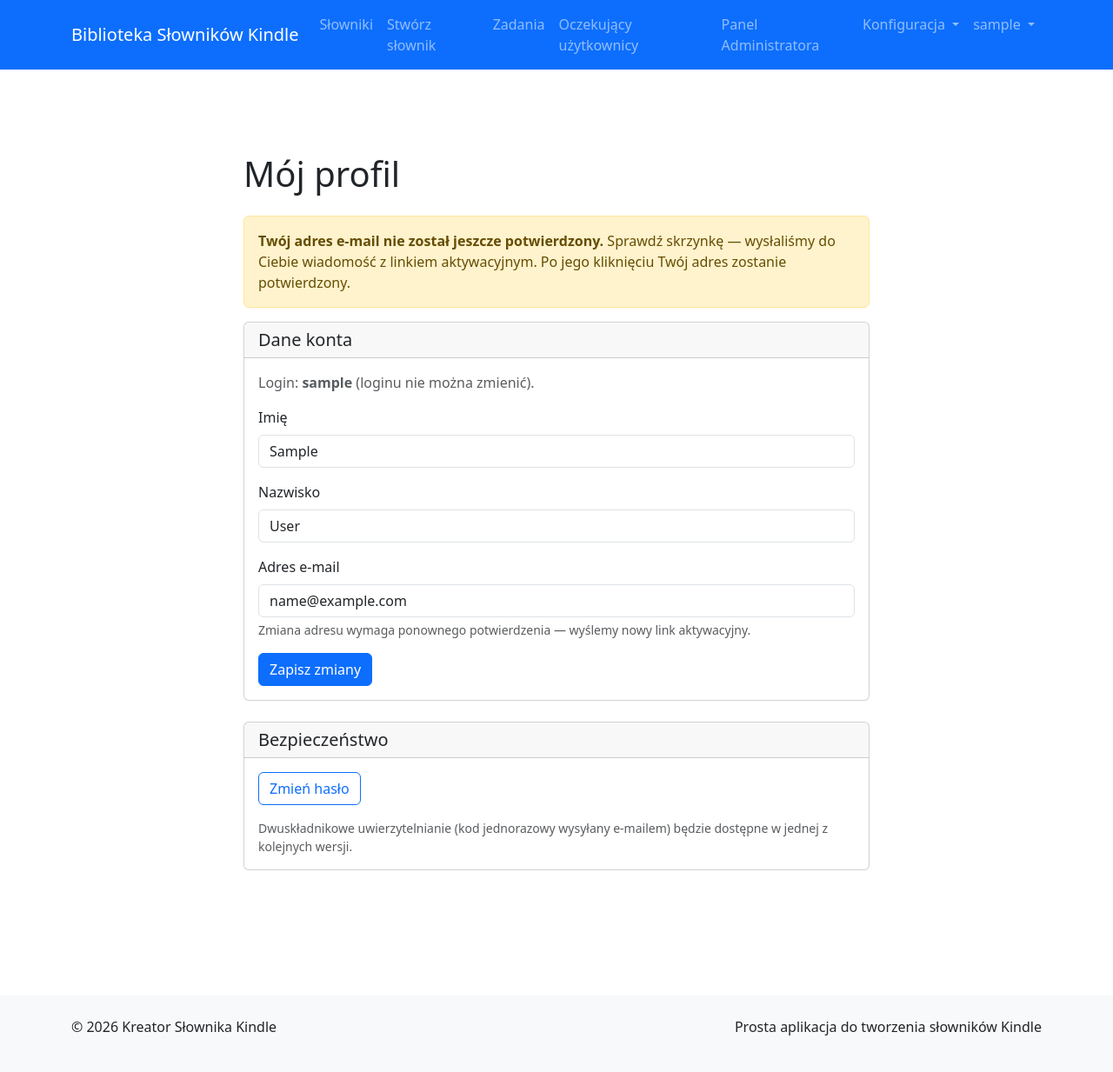
After one commit to MarekWo/kindle_dict, a Django app: page /accounts/profile/ in a window 1280 px wide. The commit adds this page. Shown: the whole page at 87% size. Run offline with Django 4.2, Linux system fonts and the light colour scheme; the visitor is signed in with stand-in values (Sample User, id 1); data comes from the database, SQL or seed files in the repository; data that the repository does not hold is empty; parts of the project's set-up code (start-up, migrations or seed data) failed here and were passed over.

Commit message:
Profile edit + password change for logged-in users (Sprint B.4)
Adds the self-service surface a registered user actually needs once
they're inside.

/accounts/profile/ (ProfileEditView, login required) lets the user
update first name, last name and email. Changing the email address
trips the verification flow from Sprint B.2: UserSettings flips to
email_verified=False, a new secrets.token_urlsafe(32) is stored and
a confirmation link is dispatched to the *new* address. The user
stays logged in; an in-page banner flags the unverified state until
they click the link.

The pre-edit email is snapshotted in get_object() because
ModelForm.is_valid() copies cleaned_data onto self.request.user before
form_valid() runs — reading user.email after that point silently sees
the post-edit value and skips the re-verification branch (caught by
the local end-to-end test before deploy).

Email uniqueness is enforced in ProfileEditForm.clean_email, excluding
the user's own row.

/accounts/password_change/ + /done/ wire up Django's built-in
PasswordChangeView and PasswordChangeDoneView with project-styled
Bootstrap templates.

Navbar refactor: the standalone "Wyloguj się ({{ user.username }})"
entry and the non-superuser "Ustawienia" link are replaced with a
single dropdown labelled with the username, exposing Mój profil /
Zmień hasło / Ustawienia powiadomień / Wyloguj się (logout still a
POST form, now rendered as a dropdown-item button). The superuser
"Konfiguracja" dropdown loses the duplicated "Ustawienia użytkownika"
entry — it now lives in the account dropdown like for everyone else.

Validated locally end-to-end with Django's test client (SMTP mocked):
name-only edit keeps email_verified intact, email change resets it +
issues a token + sends mail + raises the profile banner; password
change redirects to /done/; anonymous users get 302 from both views;
duplicate-email re-renders the form with the validation error.

Co-Authored-By: Claude Opus 4.7 <noreply@anthropic.com>

```diff
--- a/src/dictionary/auth_views.py
+++ b/src/dictionary/auth_views.py
@@ -10,16 +10,17 @@ from datetime import timedelta
 
 from django.contrib.auth.views import LoginView
 from django.contrib.auth.forms import AuthenticationForm
+from django.contrib.auth.mixins import LoginRequiredMixin
 from django.utils.translation import gettext_lazy as _
 from django.utils import timezone
 from django import forms
 from django.shortcuts import render, redirect
 from django.contrib import messages
 from django.urls import reverse, reverse_lazy
-from django.views.generic import FormView, TemplateView, View
+from django.views.generic import FormView, TemplateView, UpdateView, View
 
 from .captcha_utils import verify_captcha_response, get_captcha_context, is_captcha_enabled
-from .forms import UserRegistrationForm
+from .forms import UserRegistrationForm, ProfileEditForm
 from .models import UserSettings
 from .email_utils import (
     send_registration_verification_email,
@@ -170,3 +171,66 @@ class EmailVerificationView(View):
         return render(request, 'auth/email_verified.html', {
             'user': settings_row.user,
         })
+
+
+class ProfileEditView(LoginRequiredMixin, UpdateView):
+    """Lets a logged-in user edit their own first/last name and email.
+
+    Changing the email address re-triggers the verification flow from
+    Sprint B.2: email_verified flips back to False, a fresh token is
+    generated and a confirmation link is sent to the new address. The
+    user remains logged in — the email_verified flag is only consulted
+    by later sprints (password reset, email-2FA).
+    """
+
+    form_class = ProfileEditForm
+    template_name = 'auth/profile.html'
+    success_url = reverse_lazy('profile')
+
+    def get_object(self, queryset=None):
+        user = self.request.user
+        # Snapshot the original email here. ModelForm.is_valid() copies
+        # cleaned_data onto the instance *before* form_valid runs, so we
+        # cannot read user.email after that point and expect the pre-edit
+        # value.
+        self._original_email = (user.email or '').strip().lower()
+        return user
+
+    def get_context_data(self, **kwargs):
+        context = super().get_context_data(**kwargs)
+        context['settings_row'] = UserSettings.objects.filter(user=self.request.user).first()
+        return context
+
+    def form_valid(self, form):
+        new_email = (form.cleaned_data.get('email') or '').strip().lower()
+        email_changed = self._original_email != new_email
+
+        response = super().form_valid(form)  # persists the User row
+
+        if email_changed:
+            user = self.object
+            token = secrets.token_urlsafe(32)
+            settings_row, _created = UserSettings.objects.get_or_create(user=user)
+            settings_row.email_verified = False
+            settings_row.email_verification_token = token
+            settings_row.email_verification_sent_at = timezone.now()
+            settings_row.save(update_fields=[
+                'email_verified',
+                'email_verification_token',
+                'email_verification_sent_at',
+                'updated_at',
+            ])
+
+            verify_url = self.request.build_absolute_uri(
+                reverse('verify_email', kwargs={'token': token})
+            )
+            send_registration_verification_email(user, verify_url)
+            messages.warning(
+                self.request,
+                _("Adres e-mail został zmieniony. Wysłaliśmy na nowy adres link "
+                  "aktywacyjny — prosimy potwierdzić nowy adres, klikając w link.")
+            )
+        else:
+            messages.success(self.request, _("Profil zaktualizowany."))
+
+        return response
--- a/src/dictionary/forms.py
+++ b/src/dictionary/forms.py
@@ -488,6 +488,40 @@ class UserRegistrationForm(UserCreationForm):
         return email
 
 
+class ProfileEditForm(forms.ModelForm):
+    """Lets a logged-in user edit their first/last name and email."""
+
+    class Meta:
+        model = get_user_model()
+        fields = ('first_name', 'last_name', 'email')
+        labels = {
+            'first_name': _("Imię"),
+            'last_name': _("Nazwisko"),
+            'email': _("Adres e-mail"),
+        }
+        help_texts = {
+            'email': _("Zmiana adresu wymaga ponownego potwierdzenia — wyślemy nowy link aktywacyjny."),
+        }
+
+    def __init__(self, *args, **kwargs):
+        super().__init__(*args, **kwargs)
+        for field in self.fields.values():
+            field.required = True
+            existing = field.widget.attrs.get('class', '')
+            field.widget.attrs['class'] = (existing + ' form-control').strip()
+
+    def clean_email(self):
+        email = (self.cleaned_data.get('email') or '').strip()
+        if not email:
+            raise forms.ValidationError(_("Adres e-mail jest wymagany."))
+        qs = get_user_model().objects.filter(email__iexact=email)
+        if self.instance and self.instance.pk:
+            qs = qs.exclude(pk=self.instance.pk)
+        if qs.exists():
+            raise forms.ValidationError(_("Konto z tym adresem e-mail już istnieje."))
+        return email
+
+
 class UserApprovalForm(forms.Form):
     """Pick which app groups a freshly verified user should land in."""
 
--- a/src/kindle_dict/urls.py
+++ b/src/kindle_dict/urls.py
@@ -5,7 +5,7 @@ URL configuration for kindle_dict project.
 """
 
 from django.contrib import admin
-from django.urls import path, include
+from django.urls import path, include, reverse_lazy
 from django.conf import settings
 from django.conf.urls.static import static
 from django.views.generic import TemplateView
@@ -15,6 +15,7 @@ from dictionary.auth_views import (
     RegisterView,
     RegistrationDoneView,
     EmailVerificationView,
+    ProfileEditView,
 )
 
 urlpatterns = [
@@ -30,6 +31,16 @@ urlpatterns = [
     path('accounts/register/', RegisterView.as_view(), name='register'),
     path('accounts/registration-done/', RegistrationDoneView.as_view(), name='registration_done'),
     path('accounts/verify-email/<str:token>/', EmailVerificationView.as_view(), name='verify_email'),
+
+    # Zarządzanie własnym kontem
+    path('accounts/profile/', ProfileEditView.as_view(), name='profile'),
+    path('accounts/password_change/', auth_views.PasswordChangeView.as_view(
+        template_name='auth/password_change_form.html',
+        success_url=reverse_lazy('password_change_done'),
+    ), name='password_change'),
+    path('accounts/password_change/done/', auth_views.PasswordChangeDoneView.as_view(
+        template_name='auth/password_change_done.html',
+    ), name='password_change_done'),
 ]
 
 # Serve media files in development
--- /dev/null
+++ b/src/templates/auth/profile.html
@@ -0,0 +1,76 @@
+{% extends 'base.html' %}
+{% comment %} kindle_dict/src/templates/auth/profile.html {% endcomment %}
+{% load i18n %}
+{% block title %}Mój profil - Kreator Słownika Kindle{% endblock %}
+
+{% block content %}
+<div class="container">
+    <div class="row my-5">
+        <div class="col-lg-8 mx-auto">
+            <h1 class="mb-4">Mój profil</h1>
+
+            {% if settings_row and not settings_row.email_verified %}
+                <div class="alert alert-warning">
+                    <strong>Twój adres e-mail nie został jeszcze potwierdzony.</strong>
+                    Sprawdź skrzynkę — wysłaliśmy do Ciebie wiadomość z linkiem
+                    aktywacyjnym. Po jego kliknięciu Twój adres zostanie potwierdzony.
+                </div>
+            {% endif %}
+
+            <div class="card mb-4">
+                <div class="card-header">
+                    <h5 class="mb-0">Dane konta</h5>
+                </div>
+                <div class="card-body">
+                    <p class="text-muted">
+                        Login: <strong>{{ user.username }}</strong>
+                        (loginu nie można zmienić).
+                    </p>
+
+                    {% if form.non_field_errors %}
+                        <div class="alert alert-danger">{{ form.non_field_errors }}</div>
+                    {% endif %}
+
+                    <form method="post" novalidate>
+                        {% csrf_token %}
+
+                        {% for field in form %}
+                            <div class="mb-3">
+                                <label for="{{ field.id_for_label }}" class="form-label">{{ field.label }}</label>
+                                {{ field }}
+                                {% if field.help_text %}
+                                    <div class="form-text">{{ field.help_text }}</div>
+                                {% endif %}
+                                {% if field.errors %}
+                                    <div class="invalid-feedback d-block">
+                                        {% for error in field.errors %}{{ error }}{% endfor %}
+                                    </div>
+                                {% endif %}
+                            </div>
+                        {% endfor %}
+
+                        <button type="submit" class="btn btn-primary">Zapisz zmiany</button>
+                    </form>
+                </div>
+            </div>
+
+            <div class="card mb-4">
+                <div class="card-header">
+                    <h5 class="mb-0">Bezpieczeństwo</h5>
+                </div>
+                <div class="card-body">
+                    <p>
+                        <a href="{% url 'password_change' %}" class="btn btn-outline-primary">
+                            Zmień hasło
+                        </a>
+                    </p>
+                    <p class="text-muted small mb-0">
+                        Dwuskładnikowe uwierzytelnianie (kod jednorazowy wysyłany
+                        e-mailem) będzie dostępne w jednej z kolejnych wersji.
+                    </p>
+                </div>
+            </div>
+        </div>
+    </div>
+</div>
+{% endblock %}
--- a/src/templates/includes/header.html
+++ b/src/templates/includes/header.html
@@ -71,22 +71,26 @@
                         <ul class="dropdown-menu" aria-labelledby="configDropdown">
                             <li><a class="dropdown-item" href="{% url 'dictionary:smtp_config' %}">Konfiguracja SMTP</a></li>
                             <li><a class="dropdown-item" href="{% url 'dictionary:captcha_config' %}">Konfiguracja CAPTCHA</a></li>
-                            <li><a class="dropdown-item" href="{% url 'dictionary:user_settings' %}">Ustawienia użytkownika</a></li>
                         </ul>
                     </li>
                     {% endif %}
-                                        {% if user.is_authenticated and not user.is_superuser %}
-                                        <li class="nav-item">
-                                            <a class="nav-link" href="{% url 'dictionary:user_settings' %}">Ustawienia</a>
-                                        </li>
-                                        {% endif %}
-
                     {% if user.is_authenticated %}
-                                        <li class="nav-item">
+                    <li class="nav-item dropdown">
+                        <a class="nav-link dropdown-toggle" href="#" id="accountDropdown" role="button" data-bs-toggle="dropdown" aria-expanded="false">
+                            {{ user.username }}
+                        </a>
+                        <ul class="dropdown-menu dropdown-menu-end" aria-labelledby="accountDropdown">
+                            <li><a class="dropdown-item" href="{% url 'profile' %}">Mój profil</a></li>
+                            <li><a class="dropdown-item" href="{% url 'password_change' %}">Zmień hasło</a></li>
+                            <li><a class="dropdown-item" href="{% url 'dictionary:user_settings' %}">Ustawienia powiadomień</a></li>
+                            <li><hr class="dropdown-divider"></li>
+                            <li>
                                 <form method="post" action="{% url 'logout' %}" class="m-0">
                                     {% csrf_token %}
-                                                <button type="submit" class="nav-link" style="background:none; border:0; cursor:pointer;">Wyloguj się ({{ user.username }})</button>
+                                    <button type="submit" class="dropdown-item">Wyloguj się</button>
                                 </form>
+                            </li>
+                        </ul>
                     </li>
                     {% else %}
                     <li class="nav-item">
```
Also changed, not shown: src/templates/auth/password_change_done.html (added, +22 -0 lines), src/templates/auth/password_change_form.html (added, +51 -0 lines). Lines whose indentation alone changed are shown as unchanged.
